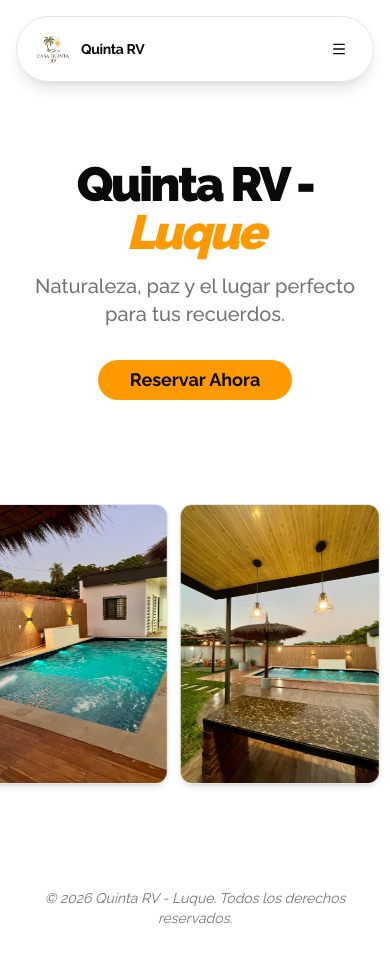
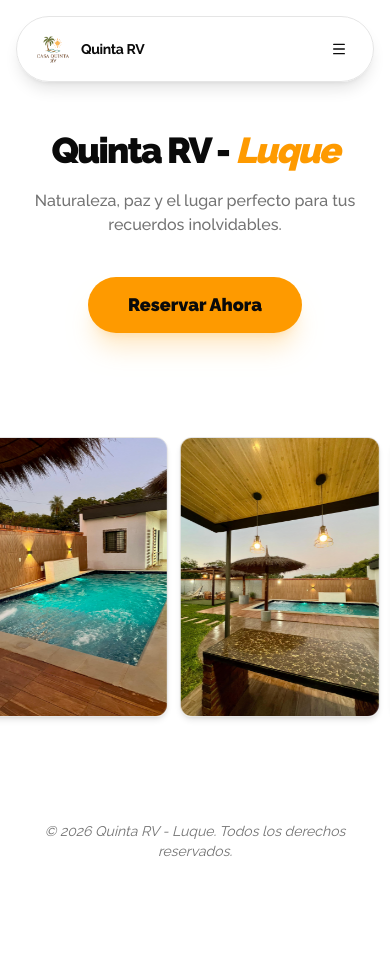
Before and after one commit to zcaraluna/quinta-rv, a Next.js app: page / in a window 390 px wide. Shown: the top 962 px of the page. After the commit the page ends 941 px from the top, so only its background shows below. Built offline with nearby package versions, Linux system fonts and the light colour scheme.

Commit message:
UI: Improve landing page responsiveness and mobile distribution

```diff
--- a/src/app/(public)/page.tsx
+++ b/src/app/(public)/page.tsx
@@ -6,15 +6,15 @@ export default async function Home() {
     return (
         <main className="min-h-screen bg-background flex flex-col items-center">
             {/* Header Section */}
-            <section className="w-full pt-40 pb-10 text-center px-4">
-                <h1 className="text-5xl md:text-8xl font-black tracking-tighter text-foreground mb-4">
+            <section className="w-full pt-32 sm:pt-40 pb-10 text-center px-4 max-w-4xl mx-auto">
+                <h1 className="text-4xl sm:text-6xl md:text-8xl font-black tracking-tighter text-foreground mb-4 leading-tight sm:leading-none">
                     Quinta RV - <span className="text-primary italic">Luque</span>
                 </h1>
-                <p className="text-muted-foreground text-xl max-w-xl mx-auto font-medium">
-                    Naturaleza, paz y el lugar perfecto para tus recuerdos.
+                <p className="text-base sm:text-xl text-muted-foreground max-w-xl mx-auto font-medium balance">
+                    Naturaleza, paz y el lugar perfecto para tus recuerdos inolvidables.
                 </p>
-                <div className="mt-8">
-                    <Button size="lg" className="rounded-full px-8 font-bold text-lg" asChild>
+                <div className="mt-10">
+                    <Button size="lg" className="rounded-full px-10 h-14 font-black text-lg shadow-xl shadow-primary/20 hover:scale-105 transition-all active:scale-95" asChild>
                         <Link href="/reservations">Reservar Ahora</Link>
                     </Button>
                 </div>
```
